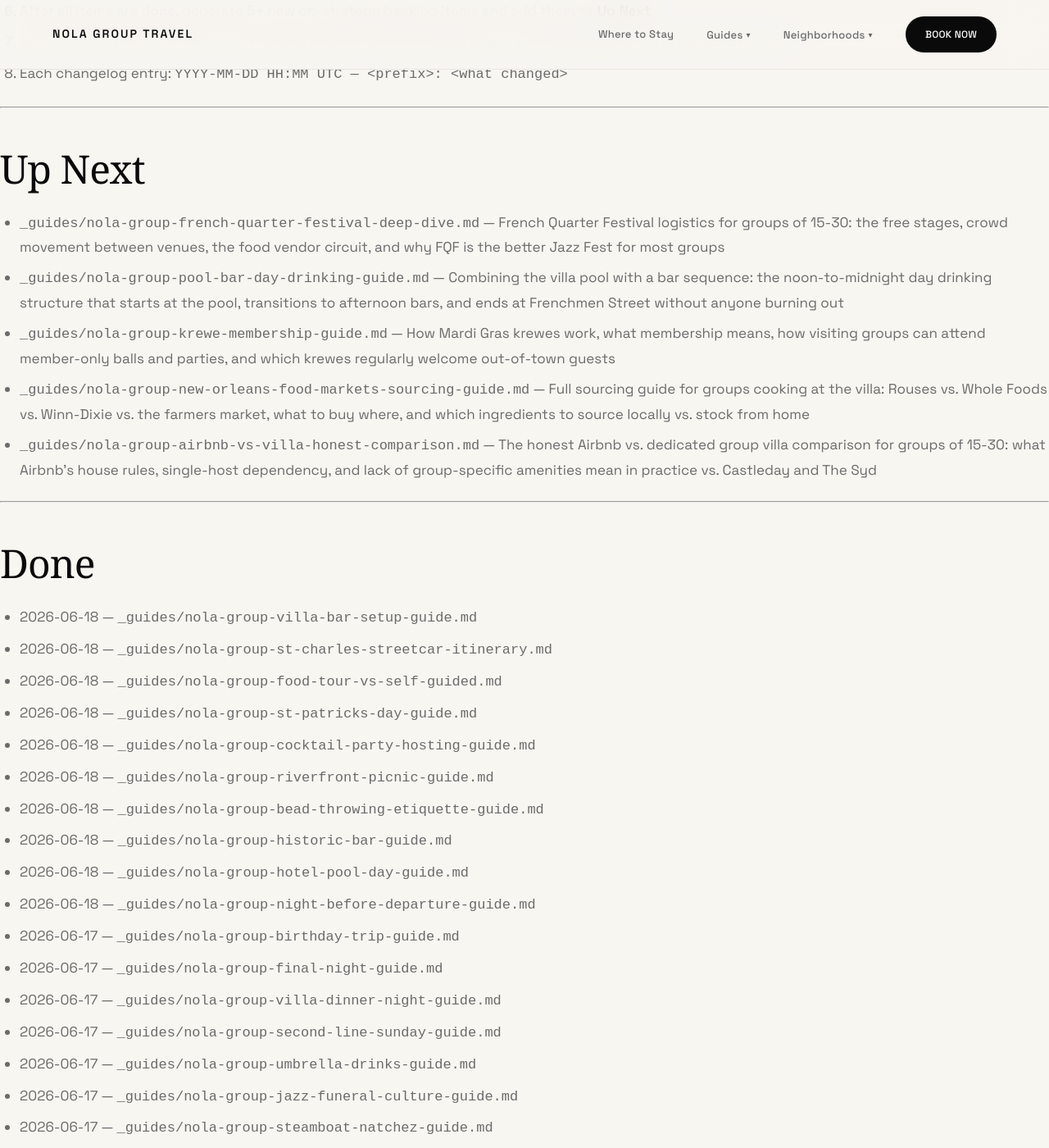
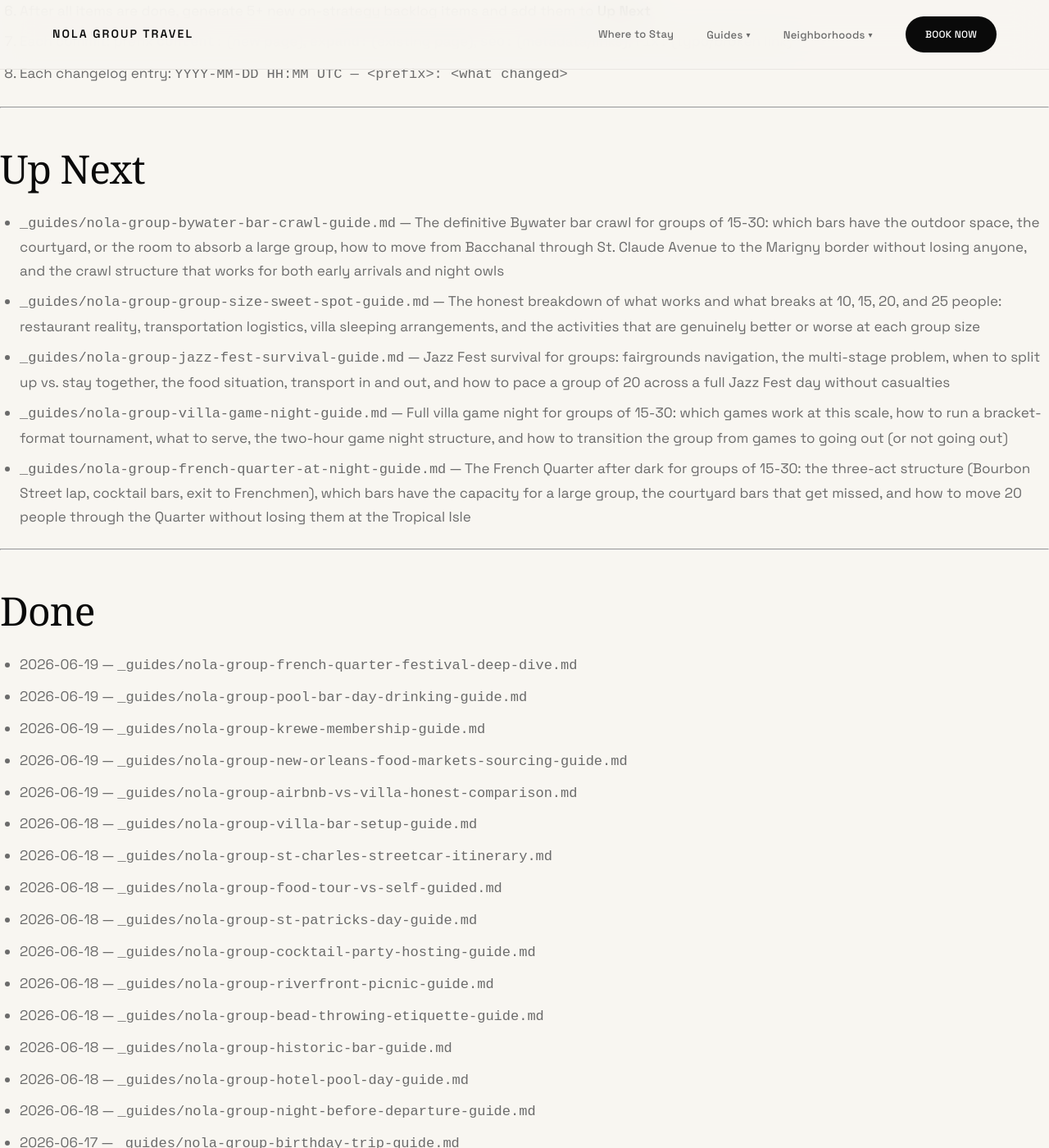
Before and after one commit to sjworth-dev/nola-group-travel, a Jekyll site: the page built from ROADMAP.md, in a window 1280 px wide and 1400 px high, scrolled down 3609 px. Shown: the whole window at 82% size. Built offline with Jekyll 4.4.1, drawn with Linux system fonts in a browser that asks for light colours; some web fonts are replaced; our own code applies the rules of GitHub Pages for plain Markdown files.

Commit message:
content: update ROADMAP — move 5 completed guides to Done, add 5 new Up Next items
Completed: FQF deep dive, pool-to-bar day drinking, krewe membership, food markets sourcing, Airbnb vs villa comparison. New backlog: Bywater bar crawl, group size sweet spot, Jazz Fest survival, villa game night, French Quarter at night.

```diff
--- a/ROADMAP.md
+++ b/ROADMAP.md
@@ -99,16 +99,21 @@ New guides go in `_guides/<slug>.md`. New neighborhood pages go in `_neighborhoo
 
 ## Up Next
 
-- `_guides/nola-group-french-quarter-festival-deep-dive.md` — French Quarter Festival logistics for groups of 15-30: the free stages, crowd movement between venues, the food vendor circuit, and why FQF is the better Jazz Fest for most groups
-- `_guides/nola-group-pool-bar-day-drinking-guide.md` — Combining the villa pool with a bar sequence: the noon-to-midnight day drinking structure that starts at the pool, transitions to afternoon bars, and ends at Frenchmen Street without anyone burning out
-- `_guides/nola-group-krewe-membership-guide.md` — How Mardi Gras krewes work, what membership means, how visiting groups can attend member-only balls and parties, and which krewes regularly welcome out-of-town guests
-- `_guides/nola-group-new-orleans-food-markets-sourcing-guide.md` — Full sourcing guide for groups cooking at the villa: Rouses vs. Whole Foods vs. Winn-Dixie vs. the farmers market, what to buy where, and which ingredients to source locally vs. stock from home
-- `_guides/nola-group-airbnb-vs-villa-honest-comparison.md` — The honest Airbnb vs. dedicated group villa comparison for groups of 15-30: what Airbnb's house rules, single-host dependency, and lack of group-specific amenities mean in practice vs. Castleday and The Syd
+- `_guides/nola-group-bywater-bar-crawl-guide.md` — The definitive Bywater bar crawl for groups of 15-30: which bars have the outdoor space, the courtyard, or the room to absorb a large group, how to move from Bacchanal through St. Claude Avenue to the Marigny border without losing anyone, and the crawl structure that works for both early arrivals and night owls
+- `_guides/nola-group-group-size-sweet-spot-guide.md` — The honest breakdown of what works and what breaks at 10, 15, 20, and 25 people: restaurant reality, transportation logistics, villa sleeping arrangements, and the activities that are genuinely better or worse at each group size
+- `_guides/nola-group-jazz-fest-survival-guide.md` — Jazz Fest survival for groups: fairgrounds navigation, the multi-stage problem, when to split up vs. stay together, the food situation, transport in and out, and how to pace a group of 20 across a full Jazz Fest day without casualties
+- `_guides/nola-group-villa-game-night-guide.md` — Full villa game night for groups of 15-30: which games work at this scale, how to run a bracket-format tournament, what to serve, the two-hour game night structure, and how to transition the group from games to going out (or not going out)
+- `_guides/nola-group-french-quarter-at-night-guide.md` — The French Quarter after dark for groups of 15-30: the three-act structure (Bourbon Street lap, cocktail bars, exit to Frenchmen), which bars have the capacity for a large group, the courtyard bars that get missed, and how to move 20 people through the Quarter without losing them at the Tropical Isle
 
 ---
 
 ## Done
 
+- 2026-06-19 — `_guides/nola-group-french-quarter-festival-deep-dive.md`
+- 2026-06-19 — `_guides/nola-group-pool-bar-day-drinking-guide.md`
+- 2026-06-19 — `_guides/nola-group-krewe-membership-guide.md`
+- 2026-06-19 — `_guides/nola-group-new-orleans-food-markets-sourcing-guide.md`
+- 2026-06-19 — `_guides/nola-group-airbnb-vs-villa-honest-comparison.md`
 - 2026-06-18 — `_guides/nola-group-villa-bar-setup-guide.md`
 - 2026-06-18 — `_guides/nola-group-st-charles-streetcar-itinerary.md`
 - 2026-06-18 — `_guides/nola-group-food-tour-vs-self-guided.md`
@@ -538,6 +543,11 @@ New guides go in `_guides/<slug>.md`. New neighborhood pages go in `_neighborhoo
 2026-06-18 12:15 UTC — content: add _guides/nola-group-st-charles-streetcar-itinerary.md — full Uptown streetcar day for groups of 15-30: boarding strategy, Garden District, Audubon Park, restaurant strip, round-trip structure
 2026-06-18 12:30 UTC — content: add _guides/nola-group-food-tour-vs-self-guided.md — guided vs. self-guided food tour for groups of 15-25: 8-stop DIY route, movement logistics, cost comparison, and honest tradeoffs
 2026-06-18 12:45 UTC — content: add _guides/nola-group-st-patricks-day-guide.md — St. Patrick's Day for large groups: Irish Channel parade, cabbage throws, Parasol's tradition, Magazine Street bar sequence, villa dinner plan
+2026-06-19 10:00 UTC — content: add _guides/nola-group-french-quarter-festival-deep-dive.md — FQF deep dive for groups of 15-30: free stages, crowd movement, food vendor circuit, FQF vs Jazz Fest comparison, and 4-day structure
+2026-06-19 10:15 UTC — content: add _guides/nola-group-pool-bar-day-drinking-guide.md — noon-to-midnight day drinking structure: pool phase, afternoon bar window, dinner anchor, evening bridge, Frenchmen Street finish, pacing and burn rate management
+2026-06-19 10:30 UTC — content: add _guides/nola-group-krewe-membership-guide.md — krewe type breakdown, ball experience guide, visitor access ladder from parade watching to out-of-town membership for groups of 15-30
+2026-06-19 10:45 UTC — content: add _guides/nola-group-new-orleans-food-markets-sourcing-guide.md — Rouses vs Whole Foods vs Winn-Dixie vs farmers market, master sourcing table, bring-from-home vs source-locally breakdown for villa cooking groups
+2026-06-19 11:00 UTC — content: add _guides/nola-group-airbnb-vs-villa-honest-comparison.md — honest Airbnb vs dedicated group villa comparison: house rule reality, single-host dependency, bed count vs sleeps-X, true cost comparison for groups of 15-30
 2026-06-18 13:00 UTC — content: add _guides/nola-group-cocktail-party-hosting-guide.md — villa cocktail party for 30+: batch cocktails, canapé sourcing, courtyard setup, 3-hour party structure, and merging sub-groups
 2026-06-18 10:00 UTC — content: add _guides/nola-group-riverfront-picnic-guide.md — Woldenberg Park and Moonwalk riverfront picnic guide for groups of 20 with French Market sourcing, sunset timing, and evening transition structure
 2026-06-18 10:15 UTC — content: add _guides/nola-group-bead-throwing-etiquette-guide.md — Mardi Gras bead culture guide: float rider perspective, neutral ground positioning, parade-by-parade quality, group coordination, and bead transport logistics
```
